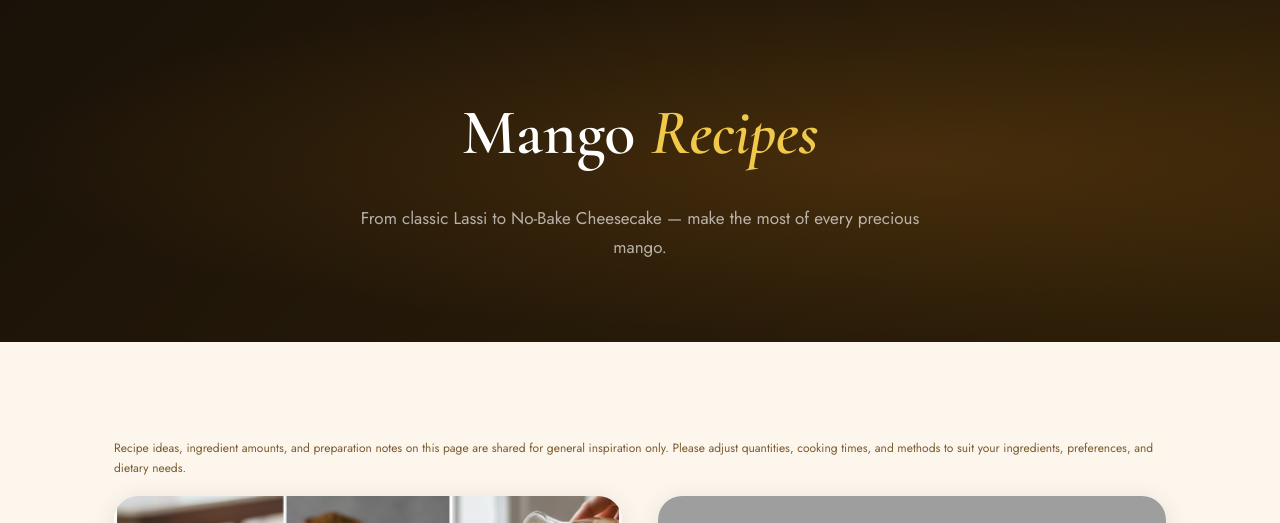
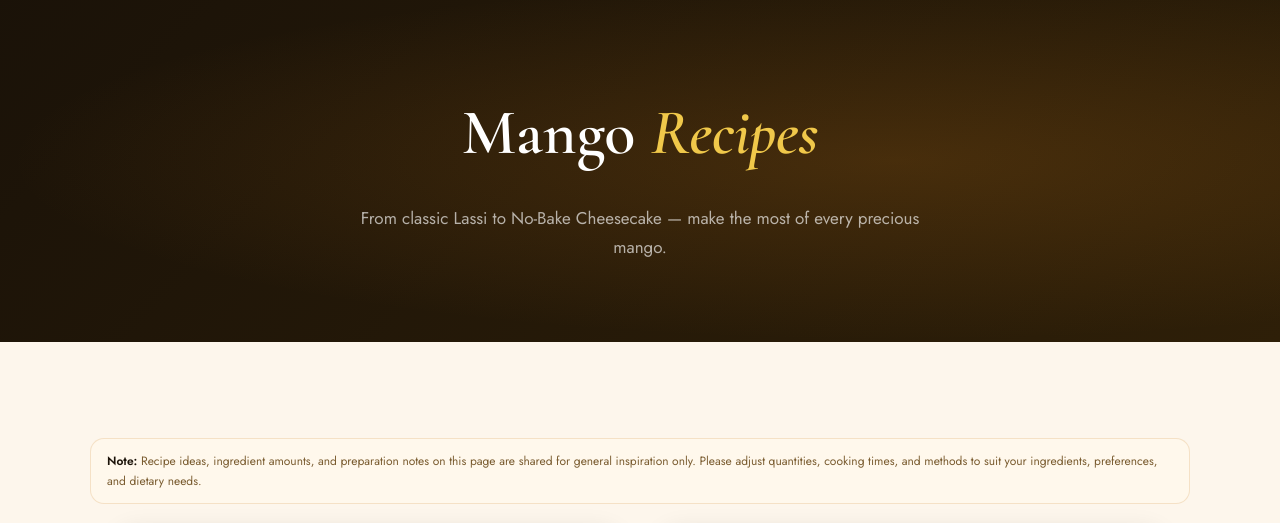
Before and after one commit to gvkiran/shrish.co, a plain HTML site: page recipes.html in a window 1280 px wide. Shown: the part 204-727 px from the top of the page. Drawn offline with nearby package versions, Linux system fonts and the light colour scheme; grey boxes are pictures that could not be loaded; a script that the page names is missing.

Commit message:
Make recipe disclaimer more visible

```diff
--- a/recipes.html
+++ b/recipes.html
@@ -61,8 +61,8 @@
 </div>
 
 <section class="section">
-<div style="max-width:1100px;margin:0 auto 18px;padding:0 24px;font-size:12px;line-height:1.7;color:var(--text-light)">
-  Recipe ideas, ingredient amounts, and preparation notes on this page are shared for general inspiration only. Please adjust quantities, cooking times, and methods to suit your ingredients, preferences, and dietary needs.
+<div style="max-width:1100px;margin:0 auto 22px;padding:12px 16px;border:1px solid rgba(200,121,26,0.18);border-radius:14px;background:#fff8ec;font-size:12px;line-height:1.7;color:var(--text-light)">
+  <strong style="color:var(--dark)">Note:</strong> Recipe ideas, ingredient amounts, and preparation notes on this page are shared for general inspiration only. Please adjust quantities, cooking times, and methods to suit your ingredients, preferences, and dietary needs.
 </div>
 <div class="recipes-list" id="recipesList" style="padding:0 24px">
 
```
